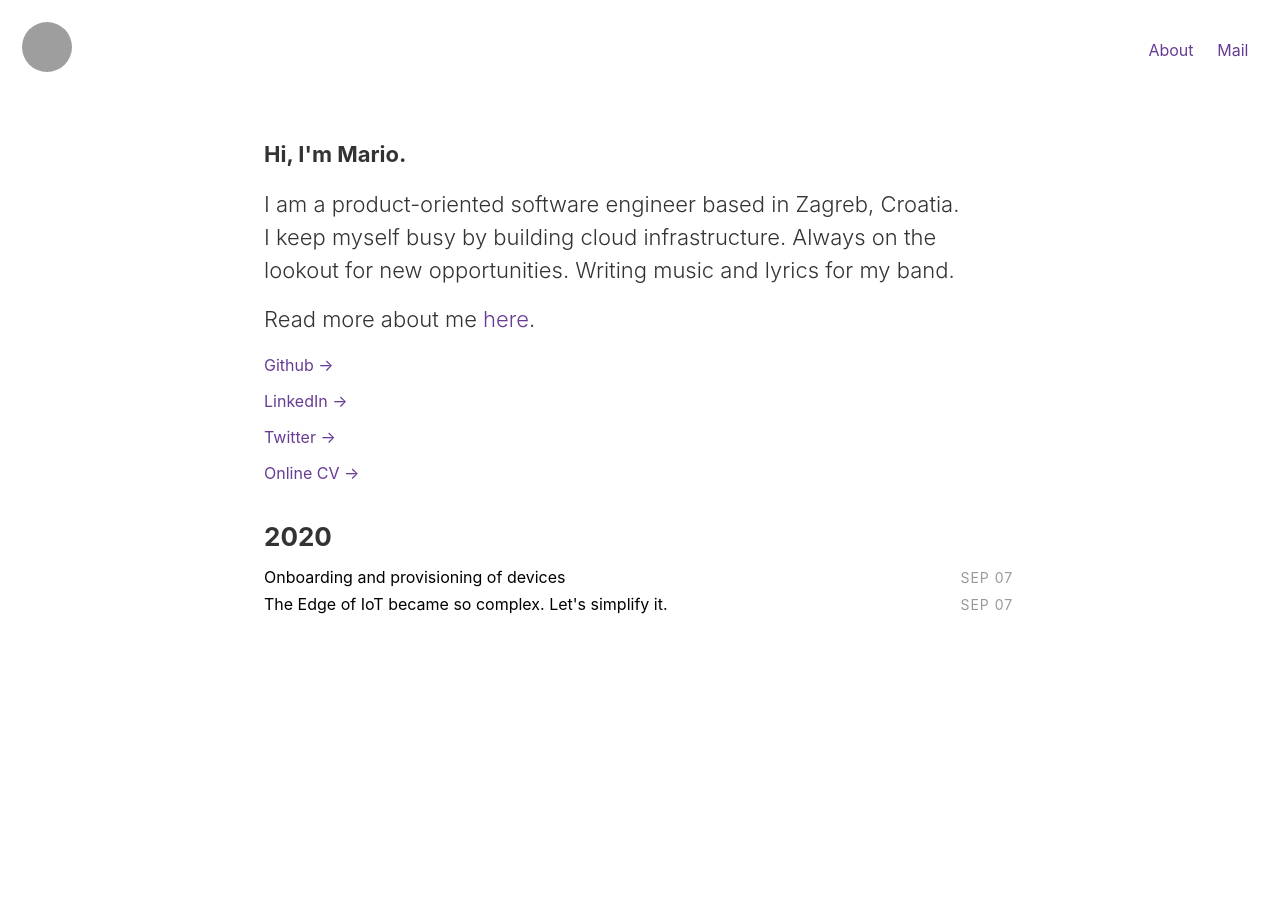
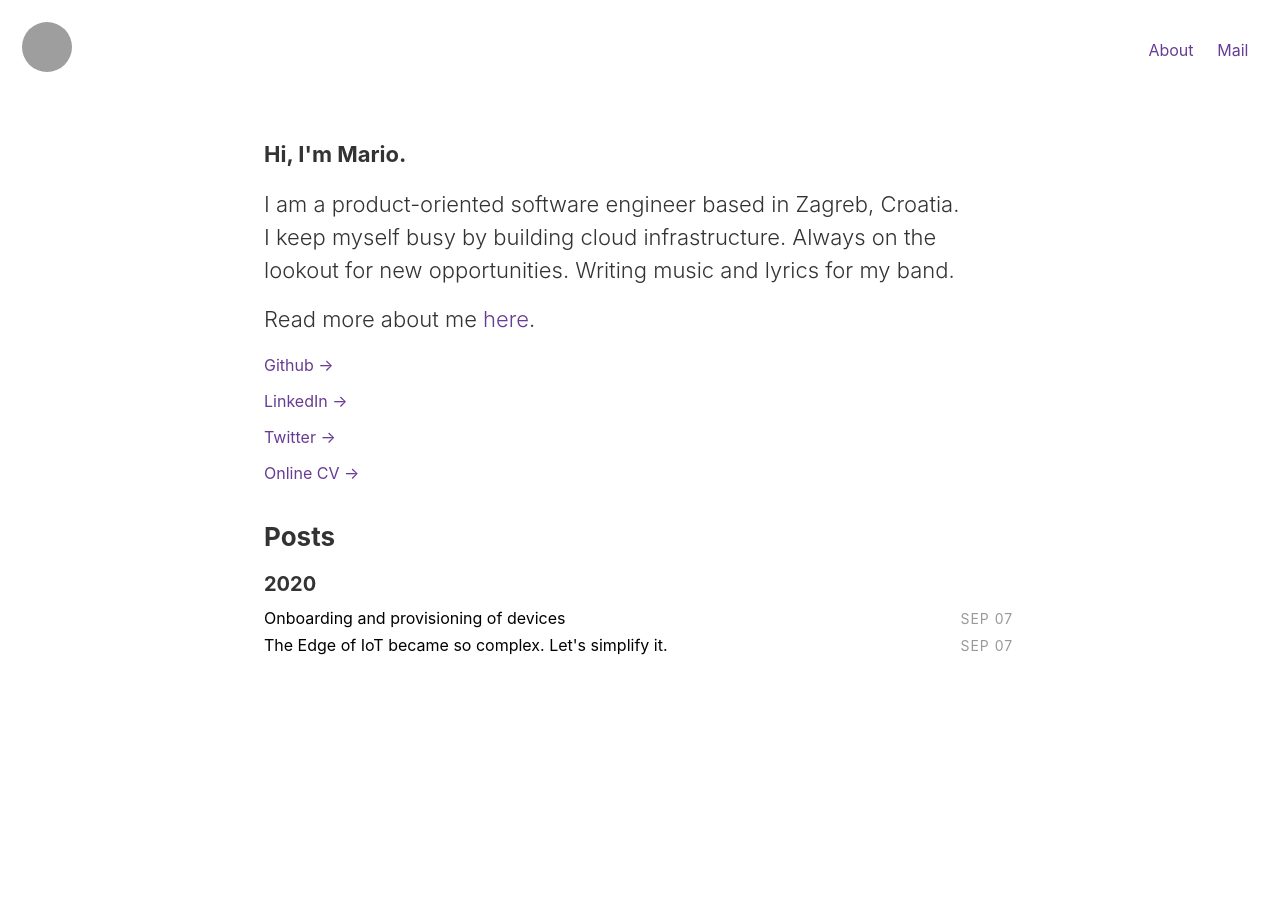
Before and after one commit to mkozjak/mkozjak.github.io, a Jekyll site: the page built from index.html, in a window 1280 px wide. Built offline with Jekyll 4.4.1, drawn with Linux system fonts in a browser that asks for light colours; grey boxes are pictures that could not be loaded.

Commit message:
add "Posts" header

```diff
--- a/index.html
+++ b/index.html
@@ -7,14 +7,15 @@ title: Home
 
 <section class="post-list">
   <div class="container">
+    <h2 class="category-title">Posts</h2>
     {% for post in site.posts %}
       {% unless post.next %}
-        <h2 class="category-title">{{ post.date | date: '%Y' }}</h2>
+        <h4 class="category-title">{{ post.date | date: '%Y' }}</h4>
       {% else %}
         {% capture year %}{{ post.date | date: '%Y' }}{% endcapture %}
         {% capture nyear %}{{ post.next.date | date: '%Y' }}{% endcapture %}
         {% if year != nyear %}
-          <h2 class="category-title">{{ post.date | date: '%Y' }}</h2>
+          <h4 class="category-title">{{ post.date | date: '%Y' }}</h4>
         {% endif %}
       {% endunless %}
       <article class="post-item">
```
